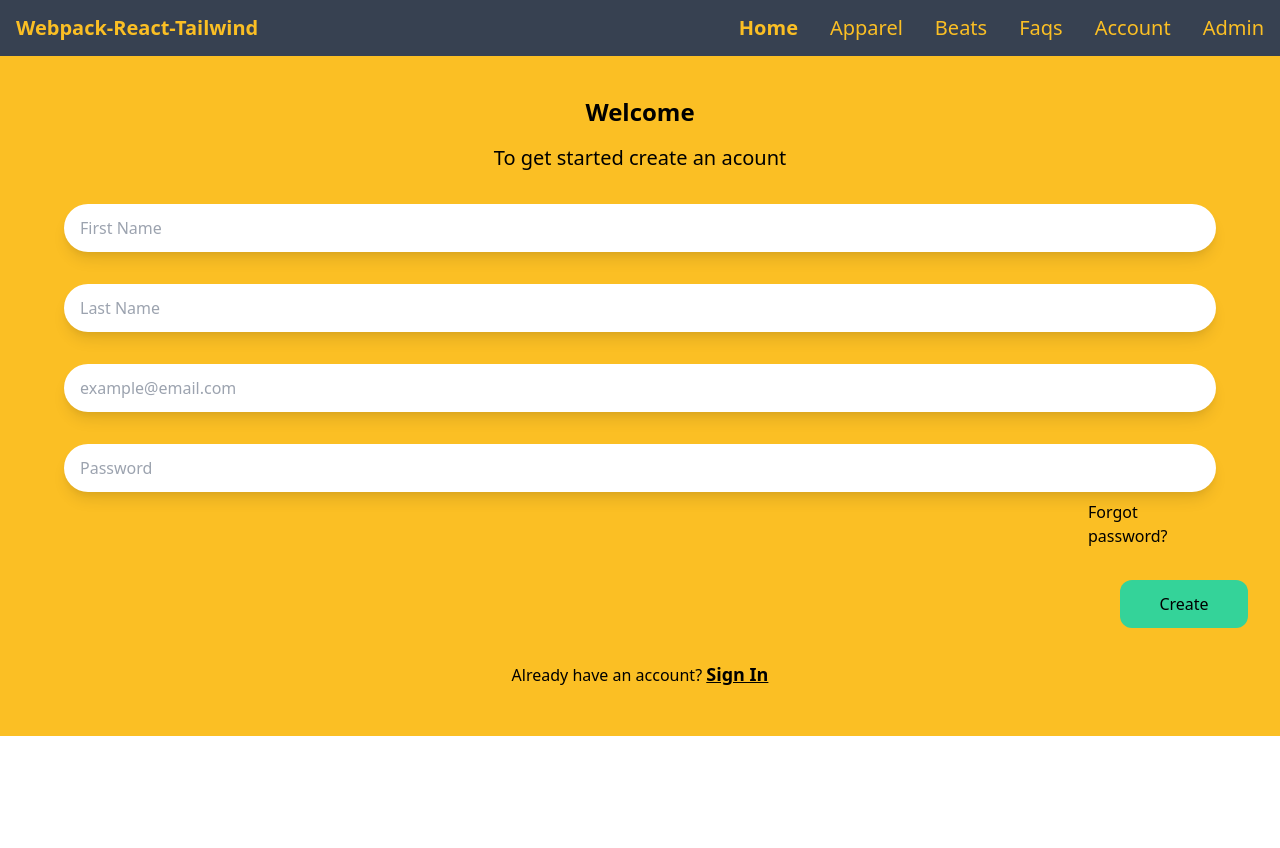
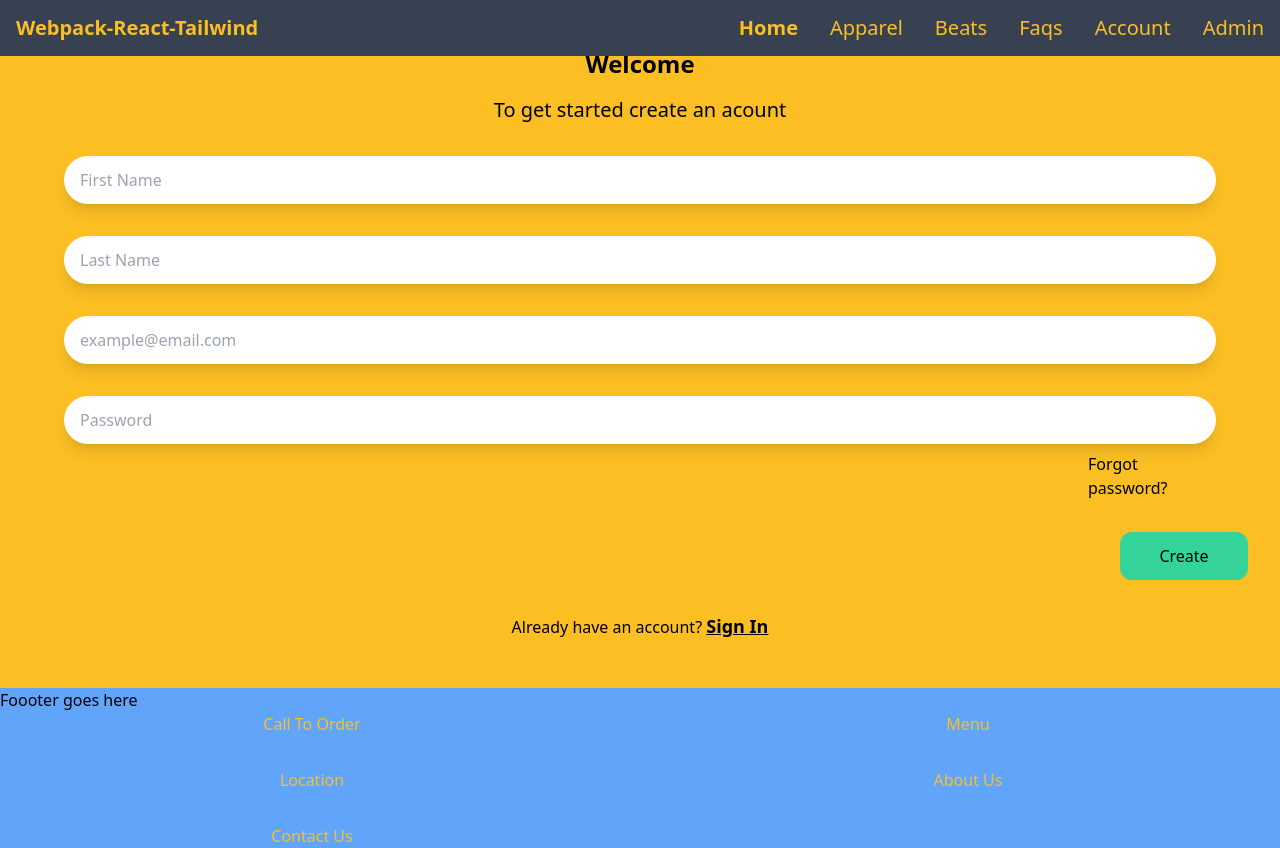
Before and after one commit to anthonycoded/Webpack-React-Tailwindcss, a React app: page /register in a window 1280 px wide. Before the commit the page ends 800 px from the top, so only its background shows below. Built offline with nearby package versions, Linux system fonts and the light colour scheme; the HTML template or start-up script is replaced by a standard one.

Commit message:
added footer fixed header

```diff
--- a/src/App.js
+++ b/src/App.js
@@ -4,6 +4,7 @@ import { BrowserRouter as Router, Switch, Route, Link } from "react-router-dom";
 import "./app.css";
 import Admin from "./components/Admin";
 import Header from "./components/UI/Header";
+import Footer from "./components/UI/Footer"
 import LandingPage from "./components/LandingPage";
 import Login from "./components/Authentication/Login";
 import Register from "./components/Authentication/Register";
@@ -22,6 +23,7 @@ const App = () => {
           <Route path="/login" component={Login}></Route>
           <Route path="/register" component={Register}></Route>
         </Switch>
+        <Footer></Footer>
       </Router>
     </div>
   );
--- a/src/components/UI/Footer.js
+++ b/src/components/UI/Footer.js
@@ -1,11 +1,18 @@
-import React from 'react'
+import React from "react";
 
 const Footer = () => {
-    return (
-        <div>
+  return (
+    <div className="bg-blue-400 w-full h-full">
+      <p>Foooter goes here</p>
+      <div className="grid grid-cols-2 justify-items-center gap-8">
+        <p className="text-yellow-400 font-main capitalize">Call to order</p>
+        <p className="text-yellow-400 font-main capitalize">Menu</p>
+        <p className="text-yellow-400 font-main capitalize">Location</p>
+        <p className="text-yellow-400 font-main capitalize">About us</p>
+        <p className="text-yellow-400 font-main capitalize">Contact us</p>
+      </div>
+    </div>
+  );
+};
 
-        </div>
-    )
-}
-
-export default Footer
+export default Footer;
--- a/src/components/UI/Header.js
+++ b/src/components/UI/Header.js
@@ -7,7 +7,7 @@ const Header = () => {
   const [open, setOpen] = useState(false);
 
   return (
-    <div className="pb-12">
+    <div className="pb-12 fixed h-full w-full mb-8">
       <div className="bg-gray-700 h-14 flex justify-between items-center fixed w-full px-4">
         <Link to="/" className="text-xl font-bold text-yellow-400">
           Webpack-React-Tailwind
```
